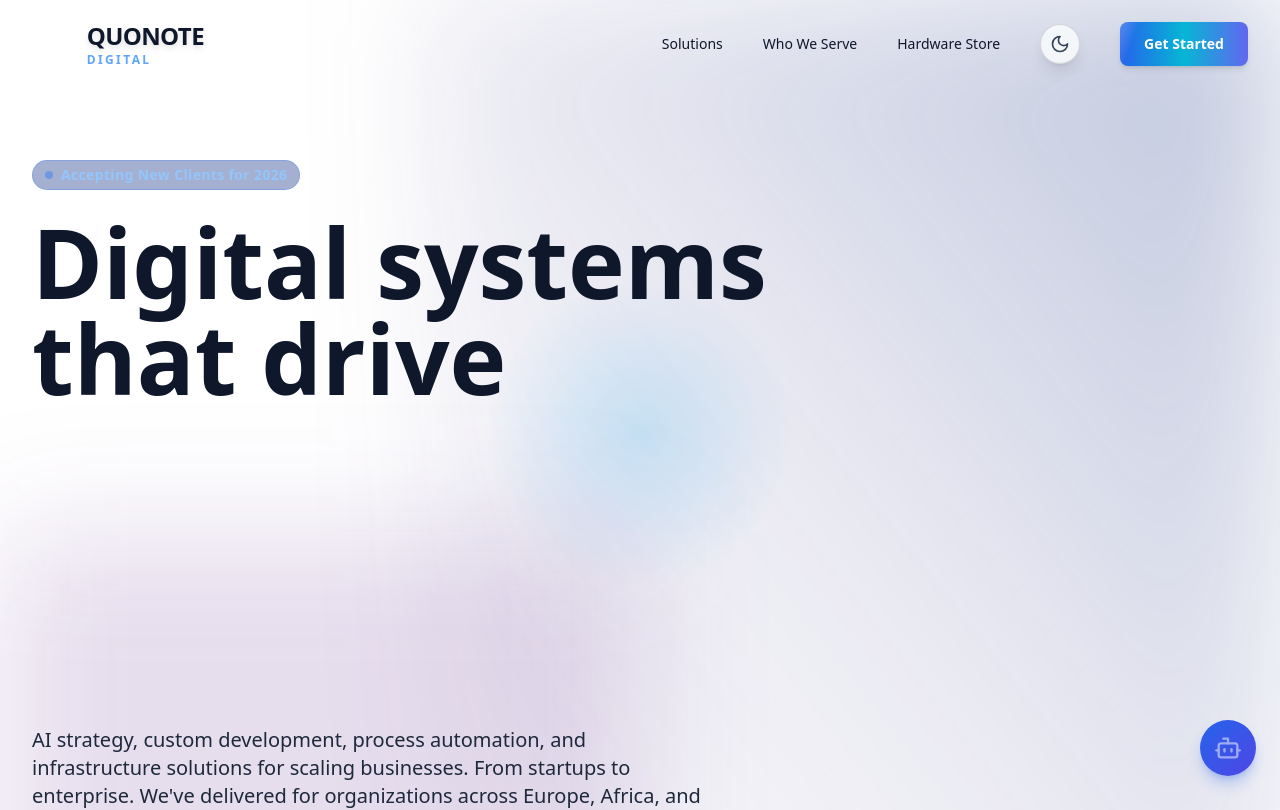
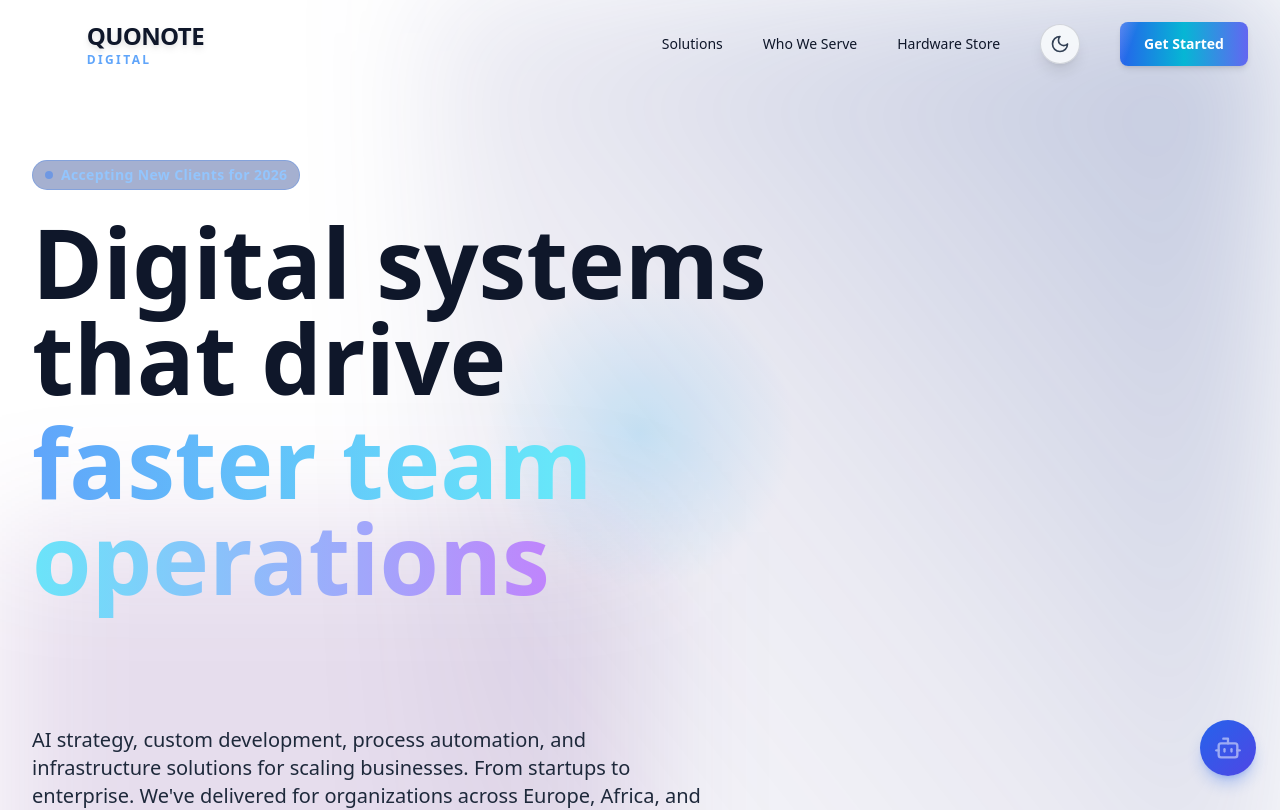
Before and after one commit to deegeeartz/New-folder, a React (Vite) app: page / in a window 1280 px wide. Shown: the top 810 px of the page. Built offline with nearby package versions, Linux system fonts and the light colour scheme.

Commit message:
fix: restore hero typewriter visibility with stable gradient text

```diff
--- a/src/components/HeroSection.jsx
+++ b/src/components/HeroSection.jsx
@@ -47,7 +47,7 @@ const HeroSection = () => {
             style={{ color: "var(--text-primary)" }}
           >
             Digital systems that drive
-            <span className="block text-transparent bg-clip-text bg-gradient-to-r from-blue-400 via-cyan-300 to-purple-400 mt-2">
+            <span className="block mt-2">
               <TypewriterText
                 words={[
                   "measurable business growth.",
@@ -55,6 +55,7 @@ const HeroSection = () => {
                   "smarter AI-powered workflows.",
                   "scalable digital execution.",
                 ]}
+                className="text-transparent bg-clip-text bg-gradient-to-r from-blue-400 via-cyan-300 to-purple-400"
                 typeSpeed={80}
                 deleteSpeed={28}
                 pauseMs={2200}
--- a/src/components/TypewriterText.jsx
+++ b/src/components/TypewriterText.jsx
@@ -65,10 +65,10 @@ const TypewriterText = ({
     : safeWords[wordIndex].slice(0, charIndex);
 
   return (
-    <span className={`relative inline-block max-w-full align-baseline ${className}`}>
-      <span className="invisible block max-w-full">{longestWord}</span>
+    <span className="relative inline-block max-w-full align-baseline">
+      <span className={`invisible block max-w-full ${className}`}>{longestWord}</span>
       <span className="absolute inset-0 block max-w-full">
-        <span>{visibleText}</span>
+        <span className={className}>{visibleText}</span>
         {!prefersReducedMotion && (
           <span
             className={`typewriter-caret ${caretClassName}`}
```
Also changed, not shown: 7 other files (tests, documents, lock files or other folders).
